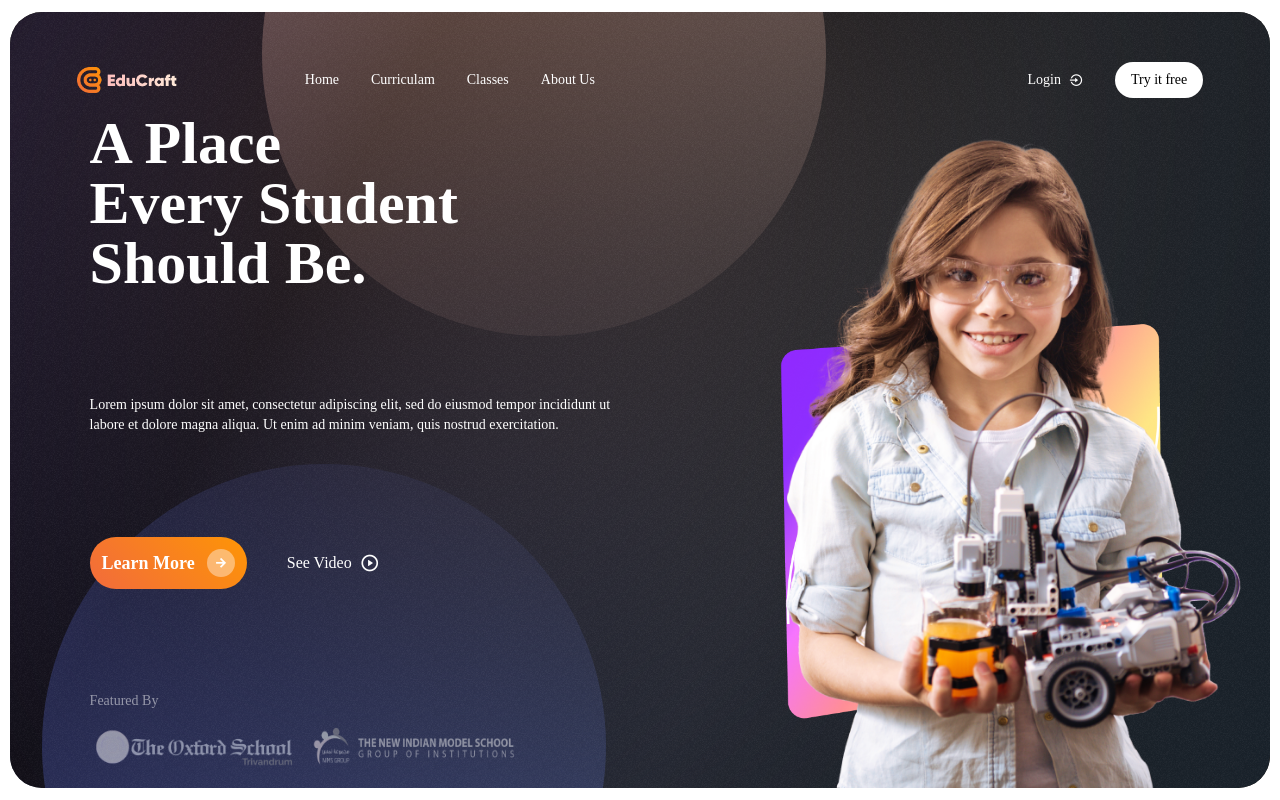
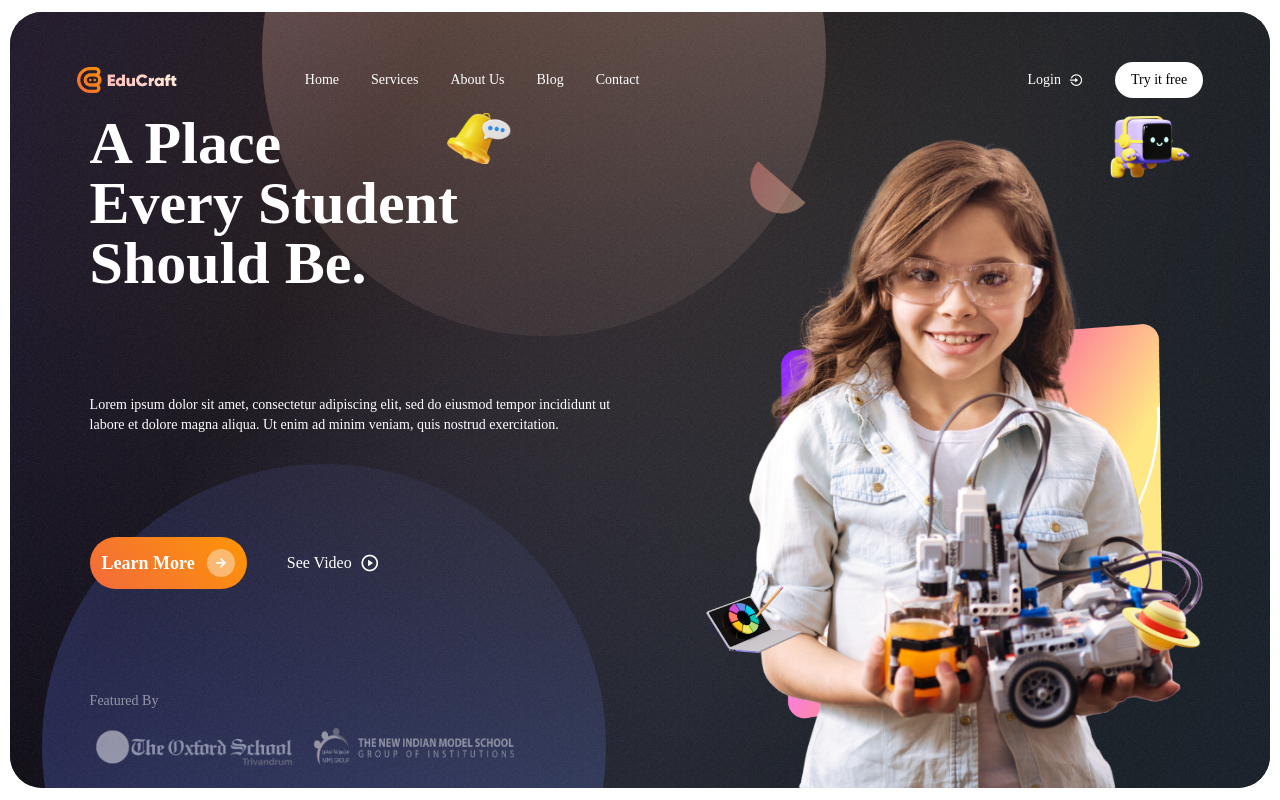
Before and after one commit to subin010/educraft, a website: page pages/index.html in a window 1280 px wide. Shown: the top 800 px of the page. Drawn offline with nearby package versions, Linux system fonts and the light colour scheme; a web font is replaced by a local one.

Commit message:
added right column images in hero

```diff
--- a/assets/js/main.js
+++ b/assets/js/main.js
@@ -1,18 +1,14 @@
-// $(function () {
-     // gsap.registerPlugin(ScrollTrigger);
+gsap.registerPlugin(ScrollTrigger);
 
-     // // GSAP Animation
-     // // const tl = gsap.timeline();
-     // // smooth scrolling container
-     // const smoother = ScrollSmoother.create({
-     //      wrapper: ".body",
-     //      content: ".scroll_smoother",
-     //      smooth: 0.8,
+// smooth scrolling container
+const smoother = ScrollSmoother.create({
+     // wrapper: ".body",
+     // content: ".scroll_smoother",
+     smooth: 0.6,
 
-     // });
-     // // /* After Adding New Content to DOM */
-     // smoother.refresh();
-// });
+});
+/* After Adding New Content to DOM */
+smoother.refresh();
 
 document.querySelector('.button').onmousemove = function (e) {
 
@@ -22,3 +18,22 @@ document.querySelector('.button').onmousemove = function (e) {
      e.target.style.setProperty('--x', x + 'px');
      e.target.style.setProperty('--y', y + 'px');
 };
+
+
+// let sections = gsap.utils.toArray(".section");
+
+// gsap.to(sections, {
+//   yPercent: -100 * (sections.length - 1),
+//   ease: "none",
+//   scrollTrigger: {
+//     trigger: ".content",
+//     pin: true,
+//     scrub: 1,
+//     snap: {
+//       snapTo: 1 / (sections.length - 1),
+//       duration: 0.05
+//     },
+//     // base vertical scrolling on how wide the container is so it feels more natural.
+//     end: "+=3500",
+//   }
+// });
--- a/pages/index.html
+++ b/pages/index.html
@@ -24,10 +24,10 @@
 
 <body class="body font-[Poppins] text-sm box-border">
      <div class="scroll_smoother mx-auto">
-          <header class="max-w-screen-xl mx-auto">
+          <header class="max-w-screen-2xl mx-auto">
                <nav id="navbar"
-                    class="navbar absolute top-0 flex items-center justify-between gap-[20px] h-[20%] transition duration-300 pl-5 pr-5 sm:pl-10 sm:pr-10 md:pl-[6%] md:pr-[6%] 2xl:pl-20 2xl:pr-20  z-50 bg-opacity-50 w-full max-w-screen-xl mx-auto">
-                    <div class="flex justify-between items-center gap-32 max-w-screen-xl">
+                    class="navbar absolute top-0 flex items-center justify-between gap-[20px] h-[10%] transition duration-300 pl-5 pr-5 sm:pl-10 sm:pr-10 md:pl-[6%] md:pr-[6%] 2xl:pl-20 2xl:pr-20  z-50 bg-opacity-50 w-full max-w-screen-2xl mx-auto">
+                    <div class="flex justify-between items-center gap-32 max-w-screen-2xl">
                          <div class="logo_animation ">
                               <div class="header_logo flex gap-2 justify-center items-center relative">
                                    <img class="w-[100px]" src="../assets/images/brand/logo.png" alt="">
@@ -37,11 +37,13 @@
                               <a class="nav__links text-white h-[72px] grid place-items-center hover:text-primary transition-all duration-200"
                                    href="">Home</a>
                               <a class="nav__links text-white h-[72px] grid place-items-center hover:text-primary transition-all duration-200"
-                                   href="">Curriculam</a>
-                              <a class="nav__links text-white h-[72px] grid place-items-center hover:text-primary transition-all duration-200"
-                                   href="">Classes</a>
+                                   href="">Services</a>
                               <a class="nav__links text-white h-[72px] grid place-items-center hover:text-primary transition-all duration-200"
                                    href="">About Us</a>
+                              <a class="nav__links text-white h-[72px] grid place-items-center hover:text-primary transition-all duration-200"
+                                   href="">Blog</a>
+                              <a class="nav__links text-white h-[72px] grid place-items-center hover:text-primary transition-all duration-200"
+                                   href="">Contact</a>
                          </div>
                     </div>
                     <div class="flex justify-between items-center gap-8">
@@ -80,10 +82,10 @@
                               <div
                                    class="circle-bg bg-[#4D62CE] w-[564px] h-[564px] rounded-full absolute -bottom-60 left-8">
                               </div>
-                              <div class="bg-blur h-full">
+                              <div class="bg-blur h-full backdrop-blur-[210px]">
                                    <div class="noice-bg h-full  overflow-hidden">
                                         <div
-                                             class="wrapper-main flex pt-[8%] pl-20 pr-20 max-w-screen-xl m-auto h-full">
+                                             class="wrapper-main flex pt-[8%] pl-20 pr-20 max-w-screen-2xl m-auto h-full">
                                              <div class="flex flex-col w-1/2 justify-between mb-5">
                                                   <div
                                                        class="hero-tittle capitalize text-white text-6xl font-extrabold">
@@ -125,13 +127,25 @@
                                                   </div>
                                              </div>
                                              <div class="w-1/2 relative">
-                                                  <!-- <div class="bg_image bottom-[10%]"> -->
-                                                       <img class="max-h-full max-w-full w-[80%] 2xl:w-full block absolute right-[5%] 2xl:right-0 bottom-[10%]" src="../assets/images/bgstudent.png"
-                                                            alt="">
-                                                  <!-- </div> -->
-                                                  <div class="bg_student bottom-0 mx-auto">
-                                                       <img class="max-h-full block absolute bottom-0 left-[50%] -translate-x-[30%]" src="../assets/images/student.png"
-                                                            alt="">
+                                                  <div class="bg_image">
+                                                       <img class="max-h-full max-w-full w-[80%] 2xl:w-full block absolute right-[5%] 2xl:right-0 bottom-[10%]"
+                                                            src="../assets/images/bgstudent.png" alt="">
+                                                  </div>
+                                                  <div class="bg_student">
+                                                       <img class="max-h-full max-w-full block absolute bottom-0 left-[50%] -translate-x-[38%]"
+                                                            src="../assets/images/student.png" alt="">
+                                                  </div>
+                                                  <div class="other_particles">
+                                                       <img class="absolute -left-[35%] w-16"
+                                                            src="../assets/images/bell.png" alt="">
+                                                       <img class="absolute left-[20%] w-14 bottom-[85%]"
+                                                            src="../assets/images/Ellipse.png" alt="">
+                                                       <img class="absolute right-0 w-20 bottom-[90%]"
+                                                            src="../assets/images/robo.png" alt="">
+                                                       <img class="absolute bottom-[20%] -right-[2%] w-20"
+                                                            src="../assets/images/saturn.png" alt="">
+                                                       <img class="absolute bottom-[20%] left-[12%] w-24"
+                                                            src="../assets/images/pc.png" alt="">
                                                   </div>
                                              </div>
                                         </div>
@@ -158,8 +172,8 @@
      <script src="https://cdnjs.cloudflare.com/ajax/libs/gsap/3.11.5/ScrollTrigger.min.js"></script>
      <script src="../assets/pluggins/scrollsmoother/ss.js"></script>
      <script src="https://cdnjs.cloudflare.com/ajax/libs/gsap/1.20.3/TweenMax.min.js"></script>
+     <script src="../assets/js/main.js"></script>
      <script src="../assets/js/cursor.js"></script>
-     <script src="../assets/js/main.js"></script>
 </body>
 
 </html>
```
Also changed, not shown: dist/output.css.
